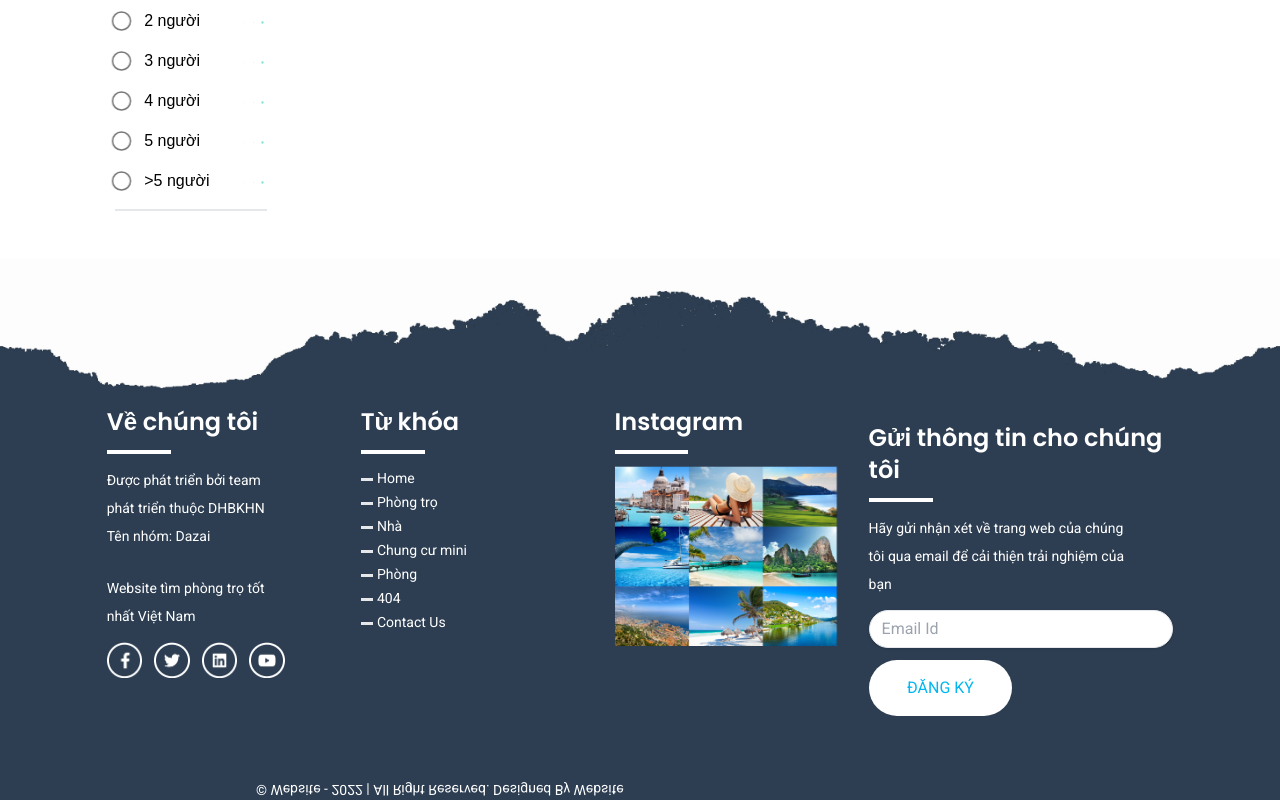
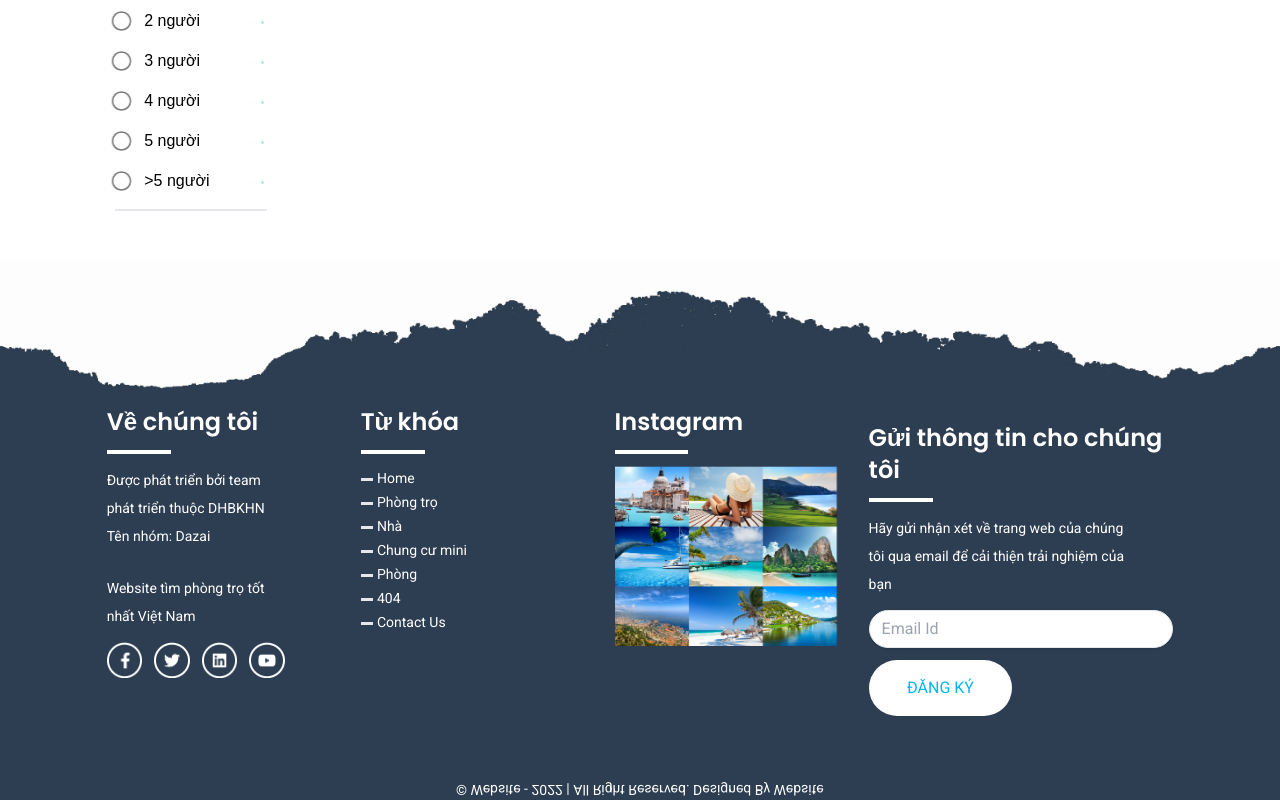
Before and after one commit to HHUUYYLLEE/Thue_tro_FE, a React (Vite) app: page / in a window 1280 px wide. Shown: the part 1981-2781 px from the top of the page. Built offline with nearby package versions, Linux system fonts and the light colour scheme; no server answers; a web font is replaced by a local one.

Commit message:
css footer

```diff
--- a/src/components/Footer/Footer.jsx
+++ b/src/components/Footer/Footer.jsx
@@ -120,8 +120,8 @@ export default function Footer() {
         {/* <div className='div.copyright justify-center text-white text-xs absolute bottom-0 mb-3 rotate-180'>
           © Website - 2022 | All Right Reserved. Designed By Website
         </div> */}
-        <div className='mt-16 w-full'>
-          <div className='scale-x-1 scale-y-[-1] ml-[20vw] text-white text-sm font-roboto'>
+        <div className='mt-16 w-full flex justify-center'>
+          <div className='scale-x-1 scale-y-[-1] text-white text-sm font-roboto'>
             © Website - 2022 | All Right Reserved. Designed By Website
           </div>
         </div>
```
